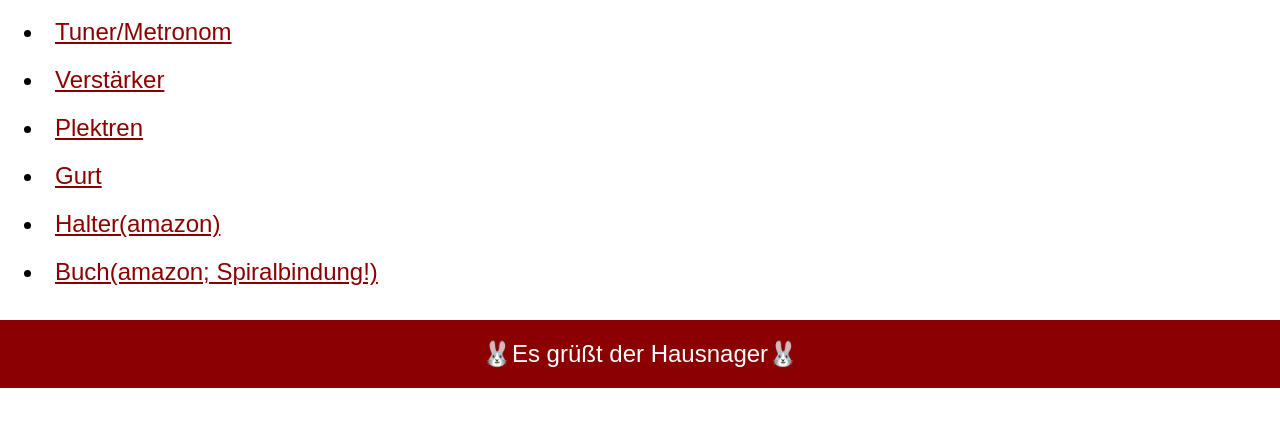
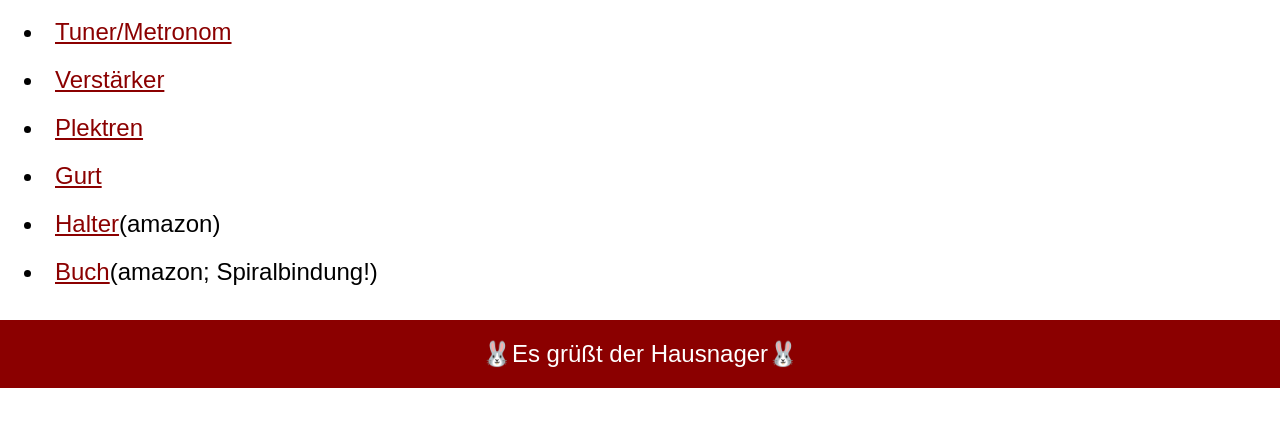
Before and after one commit to MarcoPauli/E-Gitarre, a plain HTML site: page index.html in a window 1280 px wide. Shown: the part 259-686 px from the top of the page. Drawn offline with Linux system fonts and the light colour scheme.

Commit message:
update#5

```diff
--- a/index.html
+++ b/index.html
@@ -45,8 +45,8 @@
             <li><a target="_blank" href="https://www.thomann.de/de/marshall_mg15gfx.htm">Verstärker</a></li>
             <li><a target="_blank" href="https://www.thomann.de/de/harley_benton_nylon_player_pick_set_mixed.htm">Plektren</a></li>
             <li><a target="_blank" href="https://www.thomann.de/de/daddario_50bal00_auto_lock_strap_bk.htm">Gurt</a></li>
-            <li><a target="_blank" href="https://www.amazon.de/Gitarrenhalter-Gitarrenb%C3%BCgel-Befestigungsschrauben-Gitarrenst%C3%A4nder-Gitarrenb%C3%BCgelhaken/dp/B09SCJ9QFX/ref=sr_1_17?keywords=gitarrenhalter+wand&qid=1702815872&sr=8-17">Halter(amazon)</a></li>
-            <li><a target="_blank" href="https://www.amazon.de/Spielend-Gitarre-Lernen-Anf%C3%A4nger-Bandgitarristen/dp/B076W3MTVF">Buch(amazon; Spiralbindung!)</a></li>
+            <li><a target="_blank" href="https://www.amazon.de/Gitarrenhalter-Gitarrenb%C3%BCgel-Befestigungsschrauben-Gitarrenst%C3%A4nder-Gitarrenb%C3%BCgelhaken/dp/B09SCJ9QFX/ref=sr_1_17?keywords=gitarrenhalter+wand&qid=1702815872&sr=8-17">Halter</a>(amazon)</li>
+            <li><a target="_blank" href="https://www.amazon.de/Spielend-Gitarre-Lernen-Anf%C3%A4nger-Bandgitarristen/dp/B076W3MTVF">Buch</a>(amazon; Spiralbindung!)</li>
         </ul>
     </main>
     <footer>🐰Es grüßt der Hausnager🐰</footer>
```
